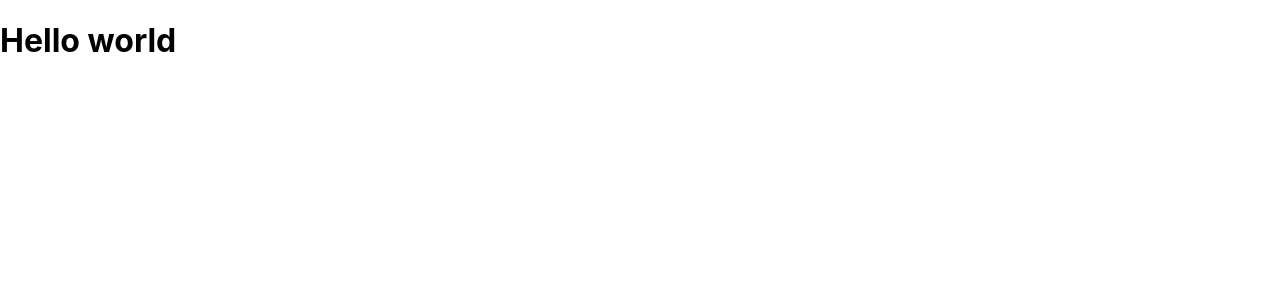
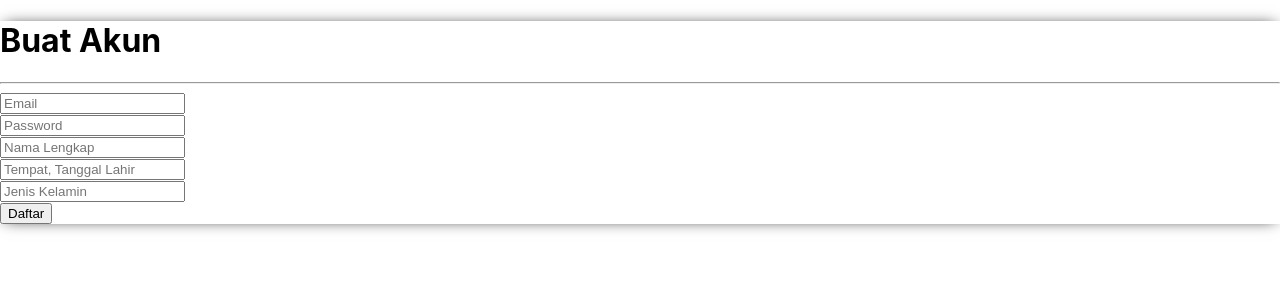
Before and after one commit to rg-km/final-project-engineering-65, a React (Create React App) app in the folder frontend/read-me/: page / in a window 1280 px wide. Shown: the top 300 px of the page. Built offline with nearby package versions, Linux system fonts and the light colour scheme.

Commit message:
chore: add package, node_modules, registration page

```diff
--- a/frontend/read-me/package.json
+++ b/frontend/read-me/package.json
@@ -8,7 +8,7 @@
     "@testing-library/user-event": "^13.5.0",
     "react": "^18.1.0",
     "react-dom": "^18.1.0",
-    "react-scripts": "5.0.1",
+    "react-scripts": "^2.1.3",
     "web-vitals": "^2.1.4"
   },
   "scripts": {
--- a/frontend/read-me/src/App.js
+++ b/frontend/read-me/src/App.js
@@ -1,8 +1,11 @@
 import './App.css';
+import React  from 'react';
+import { Registration } from './components/registration-page/registration'
+// import { RegistrationForm } from './components/registration-page/registrationForm.comp';
 
 function App() {
   return (
-        <h1>Hello world</h1>
+      <Registration />
   );
 }
 
--- a/frontend/read-me/src/components/auth/register/register.js
+++ /dev/null
@@ -1,4 +0,0 @@
-import React from "react";
-import {useEffect, useState} from "react";
-
-export default register;
--- /dev/null
+++ b/frontend/read-me/src/components/registration-page/registration.js
@@ -0,0 +1,16 @@
+import React from "react";
+import { Accordion } from "react-bootstrap"
+// import {useEffect, useState} from "react";
+
+import RegistrationForm from "../../components/registration-page/registrationForm.comp"
+import "./registration.style.css"
+
+export const Registration = () => {
+    return (
+    <div className="registration-page bg-info">
+        <Accordion className="form-box">
+            <RegistrationForm />
+        </Accordion>
+    </div>
+    )
+}
--- /dev/null
+++ b/frontend/read-me/src/components/registration-page/registration.style.css
@@ -0,0 +1,10 @@
+registration-page {
+    height: 100vh;
+    display: flex;
+    justify-content: center;
+    align-items: center;
+}
+
+.form-box {
+    box-shadow: 0px 0px 15px -5px black;
+}
--- /dev/null
+++ b/frontend/read-me/src/components/registration-page/registrationForm.comp.js
@@ -0,0 +1,84 @@
+import React, { useState, useEffect } from "react";
+import { Container, Row, Col, Form, Button } from "react-bootstrap"
+
+const initialState = {
+    email: "",
+    password: "",
+    name: "",
+    birth: "",
+    gender: "",
+}
+// const passVerificationError = {}
+const RegistrationForm = () => {
+    const [newUser, setNewUser] = useState(initialState)
+    // const [passwordError, setPasswordError] = useState(initialState)
+
+    useEffect(() => {}, [newUser])
+
+    const handleOnChange = e =>{
+        const {name, value} = e.target
+
+        setNewUser({...newUser, [name]: value})
+
+        if(name === "password"){}
+    }
+
+        console.log(newUser)
+        return <Container>
+            <Row>
+                <Col>
+                <h1>Buat Akun</h1>
+                </Col>
+            </Row>
+            <hr/>
+
+            <Row>
+                <Col>
+                <Form>
+                    {/* ***************************EMAIL********************** */}
+                    <Form.Group controlIID="formBasicEmail">
+                        {/* <Form.Label>Email</Form.Label> */}
+                        <Form.Control type="email" name="email" value={newUser.email} onChange={handleOnChange} placeholder="Email"></Form.Control>
+                        {/* <Form.Text className = "text-muted">
+                        </Form.Text> */}
+                    </Form.Group>
+                    {/* ************************************************* */}
+
+                    {/* ***********************PASSWORD************************** */}
+                    <Form.Group controlIID="formBasicPassword">
+                        {/* <Form.Label>Password</Form.Label> */}
+                        <Form.Control type="password" name="password" value={newUser.password} onChange={handleOnChange} placeholder="Password"></Form.Control>
+                    </Form.Group>
+                    {/* ************************************************* */}
+
+                    {/* *********************NAMA LENGKAP**************************** */}
+                    <Form.Group controlIID="formBasicName">
+                        {/* <Form.Label>namaLengkap</Form.Label> */}
+                        <Form.Control type="name" name="name" value={newUser.name} onChange={handleOnChange} placeholder="Nama Lengkap"></Form.Control>
+                    </Form.Group>
+                    {/* ************************************************* */}
+
+                    {/* ***********************TTL************************* */}
+                    <Form.Group controlIID="formBasicBirth">
+                        {/* <Form.Label>TTL</Form.Label> */}
+                        <Form.Control type="birth" name="birth" value={newUser.birth} onChange={handleOnChange} placeholder="Tempat, Tanggal Lahir"></Form.Control>
+                    </Form.Group>
+                    {/* ************************************************* */}
+
+                    {/* *********************JENIS KELAMIN**************************** */}
+                    <Form.Group controlIID="formBasicGender">
+                        {/* <Form.Label>jenisKelamin</Form.Label> */}
+                        <Form.Control type="gender" name="gender" value={newUser.gender} onChange={handleOnChange} placeholder="Jenis Kelamin"></Form.Control>
+                    </Form.Group>
+                    {/* ************************************************* */}
+
+                    <Button variant="primary" type="submit">
+                        Daftar
+                    </Button>
+                </Form>
+                </Col>
+            </Row>
+        </Container>
+    }
+
+export default RegistrationForm
```
Also changed, not shown: package.json (added, +7 -0 lines), 2 other files (tests, documents, lock files or other folders).
